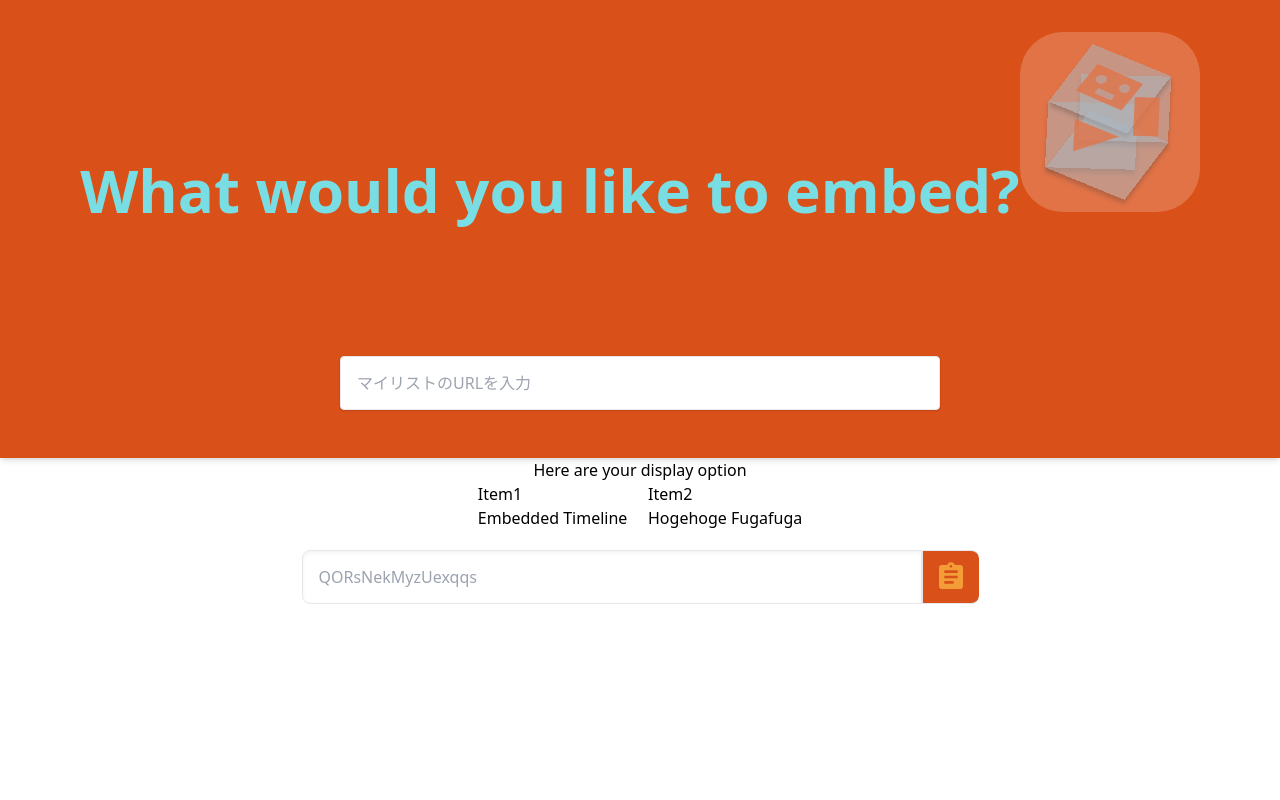
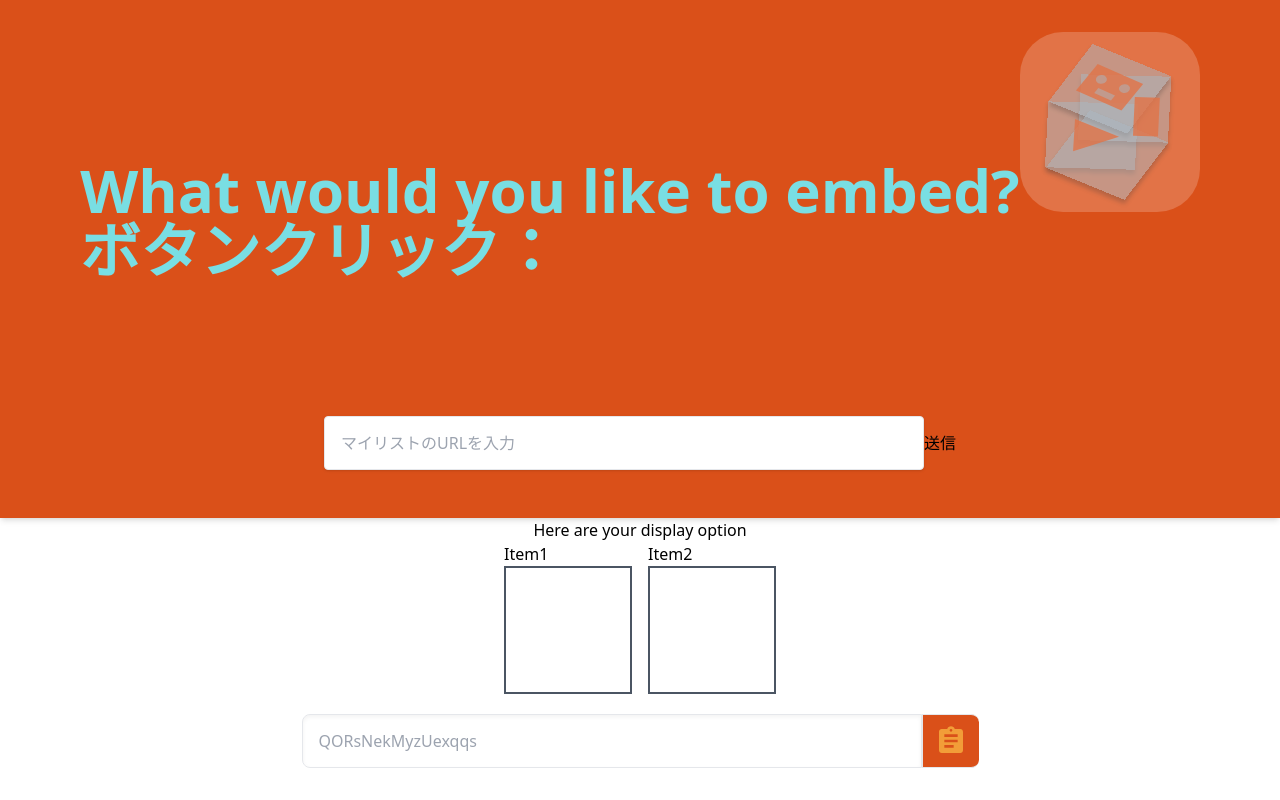
Before and after one commit to bana7-arumi/d-anime-mylist-frontend, a Next.js app: page / in a window 1280 px wide. Built offline with nearby package versions, Linux system fonts and the light colour scheme; no server answers.

Commit message:
Add POSTを仮実装

```diff
--- a/src/components/Header.jsx
+++ b/src/components/Header.jsx
@@ -1,12 +1,36 @@
 import LogoIcon from "./LogoIcon";
+import { useState, useEffect } from "react";
+import axios from "../utils/axios";
 
 export default function Header() {
+  const [message, setMessage] = useState("");
+  const [setmylisturl, setMylistUrl] = useState("");
+  const handleClick = () => {
+    setMylistUrl(message);
+    setMessage("");
+    console.log("clicked");
+  };
+
+  useEffect(() => {
+    console.log("called");
+    (async () => {
+      try {
+        await axios.post("/my-list", {
+          url: setmylisturl,
+        });
+      } catch (err) {
+        console.log(err);
+      }
+    })();
+  }, [setmylisturl]);
+
   return (
     <div className="p-8 bg-primary-orange shadow-md">
       <div>
         <div className="flex justify-center">
           <h1 className="my-32  text-secondary-cyan text-6xl font-bold">
             What would you like to embed?
+            <p>ボタンクリック：{message}</p>
           </h1>
           <LogoIcon />
         </div>
@@ -17,21 +41,10 @@ export default function Header() {
               id="search"
               type="search"
               placeholder="マイリストのURLを入力"
-            ></input>
-            {/* <div className="bg-secondary-cyan absolute right-0 flex items-center pointer-events-none">
-              <svg
-                width="48"
-                height="48"
-                viewBox="0 0 48 48"
-                fill="none"
-                xmlns="http://www.w3.org/2000/svg"
-              >
-                <path
-                  d="M18 4C10.2917 4 4 10.2917 4 18C4 25.7083 10.2917 32 18 32C21.496 32 24.69 30.696 27.1484 28.5625L28 29.4141V32L40 44L44 40L32 28H29.4141L28.5625 27.1484C30.696 24.69 32 21.496 32 18C32 10.2917 25.7083 4 18 4ZM18 8C23.5465 8 28 12.4535 28 18C28 23.5465 23.5465 28 18 28C12.4535 28 8 23.5465 8 18C8 12.4535 12.4535 8 18 8Z"
-                  fill="#F29D38"
-                />
-              </svg>
-            </div> */}
+              value={message}
+              onChange={(e) => setMessage(e.target.value)}
+            />
+            <button onClick={handleClick}>送信</button>
           </div>
         </div>
       </div>
--- a/src/components/Iframe.jsx
+++ b/src/components/Iframe.jsx
@@ -22,8 +22,8 @@ export default function Iframe(props) {
     // データベースに存在しているIDを指定する string
     const id = props.id;
     // 埋め込みたいiframeの縦横のサイズ number
-    const width = 300;
-    const height = 500;
+    const width = props.width;
+    const height = props.height;
     // iframeにオレンジの枠を付けるか bool
     const border = true;
     const Iframe = makeIframe(host, id, width, height, border);
@@ -39,7 +39,7 @@ export default function Iframe(props) {
             type="search"
             placeholder={props.id}
           ></input>
-          <span class="inline-flex items-center px-3 bg-primary-orange rounded-r-lg border border-r-0">
+          <span className="inline-flex items-center px-3 bg-primary-orange rounded-r-lg border border-r-0">
             <button onClick={handleClick}>
               <svg
                 width="32"
--- a/src/pages/index.jsx
+++ b/src/pages/index.jsx
@@ -10,17 +10,21 @@ export default function Home() {
         <div className="grid grid-cols-2 gap-4">
           <div>
             <div className="shadow-xs">Item1</div>
-            <div className="shadow-xs">Embedded Timeline</div>
+            <div className="box-border h-32 w-32 p-4 border-2 border-gray-600"></div>
           </div>
           <div>
             <div className="shadow-xs">Item2</div>
-            <div className="shadow-xs">Hogehoge Fugafuga</div>
+            <div className="shadow-xs">
+              <div className="box-border h-32 w-32 p-4 border-2 border-gray-600"></div>
+            </div>
           </div>
         </div>
       </div>
 
       <div className="relative">
-        <div className="shadow-xs">{<Iframe id={"QORsNekMyzUexqqs"} />}</div>
+        <div className="shadow-xs">
+          {<Iframe id={"QORsNekMyzUexqqs"} width={300} height={500} />}
+        </div>
       </div>
     </div>
   );
```
